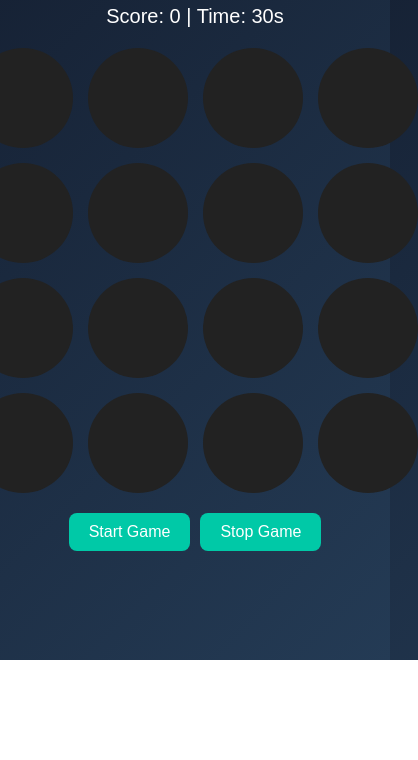
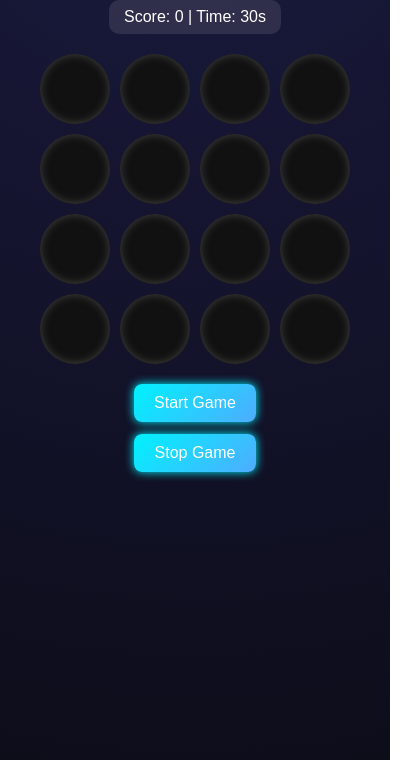
Before and after one commit to wanidanish66/Whack-a-Mole-game, a plain HTML site: page index.html in a window 390 px wide. Shown: the part 184-944 px from the top of the page, 418 px wide, since content can reach past the window. Before the commit the page ends 844 px from the top, so only its background shows below. Drawn offline with Linux system fonts and the light colour scheme.

Commit message:
added some styling

```diff
--- a/index.html
+++ b/index.html
@@ -4,18 +4,21 @@
   <meta charset="UTF-8">
   <meta name="viewport" content="width=device-width, initial-scale=1.0">
   <title>Whack-a-Mole</title>
-    <link rel="stylesheet" href="style.css">
-    <script src="script.js" defer></script>
+  <link rel="stylesheet" href="style.css">
+  <script src="script.js" defer></script>
 </head>
-<body>
+<body style="margin-top: 100px;">
   <h1>Whack-a-Mole 🦫</h1>
-  <div id="scoreboard">Score: <span id="score">0</span> | Time: <span id="time">30</span>s</div>
+  <div id="scoreboard">
+    Score: <span id="score">0</span> | Time: <span id="time">30</span>s
+  </div>
+
   <div class="grid" id="gameGrid"></div>
+
   <div class="controls">
     <button id="startBtn">Start Game</button>
     <button id="stopBtn">Stop Game</button>
   </div>
 
-
 </body>
 </html>
--- a/script.js
+++ b/script.js
@@ -1,5 +1,4 @@
-// script.js
-    const grid = document.getElementById("gameGrid");
+const grid = document.getElementById("gameGrid");
     const scoreEl = document.getElementById("score");
     const timeEl = document.getElementById("time");
     const startBtn = document.getElementById("startBtn");
@@ -50,7 +49,7 @@
         timeEl.textContent = timeLeft;
         if (timeLeft <= 0) {
           stopGame();
-          alert("Game Over! Your score: " + score);
+          alert("⏰ Time’s up! Your score: " + score);
         }
       }, 1000);
 
@@ -63,6 +62,7 @@
       startBtn.disabled = false;
       stopBtn.disabled = true;
       moles.forEach(m => m.classList.remove("up"));
+      alert("🛑 Game Stopped! Your score: " + score);
     }
 
     startBtn.addEventListener("click", startGame);
--- a/style.css
+++ b/style.css
@@ -1,74 +1,125 @@
-/* style.css */
+* {
+      box-sizing: border-box;
+    }
+
     body {
-      font-family: Arial, sans-serif;
-      background: linear-gradient(135deg, #141E30, #243B55);
+      font-family: 'Poppins', sans-serif;
+      background: radial-gradient(circle at top, #1a1a40, #0d0d1a);
       color: #fff;
       display: flex;
       flex-direction: column;
       align-items: center;
-      justify-content: center;
+      justify-content: flex-start;
       min-height: 100vh;
       margin: 0;
+      padding: 20px;
+      text-align: center;
+      overflow-x: hidden;
     }
 
     h1 {
       margin-bottom: 10px;
+      font-size: 2rem;
+      text-shadow: 0 0 10px #ff0099, 0 0 20px #ff0099;
     }
 
     #scoreboard {
-      font-size: 20px;
+      font-size: 18px;
       margin: 10px 0 20px;
+      background: rgba(255, 255, 255, 0.1);
+      padding: 8px 15px;
+      border-radius: 10px;
     }
 
     .grid {
       display: grid;
-      grid-template-columns: repeat(4, 100px);
+      grid-template-columns: repeat(auto-fit, minmax(70px, 1fr));
       grid-gap: 15px;
+      justify-content: center;
+      margin: 0 auto;
+      max-width: 400px; /* keeps grid from stretching too much */
     }
 
     .hole {
-      width: 100px;
-      height: 100px;
-      background: #222;
+      width: 100%;
+      aspect-ratio: 1 / 1; /* perfect circle */
+      background: #111;
       border-radius: 50%;
       position: relative;
       overflow: hidden;
+      box-shadow: inset 0 0 10px #444;
       cursor: pointer;
+      transition: transform 0.2s;
+    }
+
+    .hole:active {
+      transform: scale(0.95);
     }
 
     .mole {
-      width: 80px;
-      height: 80px;
-      background: brown;
+      width: 70%;
+      height: 70%;
+      background: linear-gradient(135deg, #ff5f6d, #ffc371);
       border-radius: 50%;
       position: absolute;
-      bottom: -100px; /* hidden */
+      bottom: -100%;
       left: 50%;
       transform: translateX(-50%);
       transition: bottom 0.2s ease;
+      box-shadow: 0 0 15px #ff5f6d, 0 0 25px #ffc371;
     }
 
     .up {
-      bottom: 0; /* pops up */
+      bottom: 10%;
     }
 
     .controls {
       margin-top: 20px;
       display: flex;
       gap: 10px;
+      flex-wrap: wrap;
+      justify-content: center;
     }
 
     button {
       padding: 10px 20px;
       border: none;
       border-radius: 8px;
-      background: #00C9A7;
+      background: linear-gradient(135deg, #00f2fe, #4facfe);
       color: #fff;
       font-size: 16px;
       cursor: pointer;
       transition: 0.2s;
+      box-shadow: 0 0 10px #00f2fe;
     }
 
     button:hover {
-      background: #00A387;
+      background: linear-gradient(135deg, #4facfe, #00f2fe);
+      box-shadow: 0 0 15px #00f2fe, 0 0 25px #4facfe;
     }
+
+    /* Responsive */
+    @media (max-width: 600px) {
+      h1 {
+        font-size: 1.5rem;
+      }
+
+      #scoreboard {
+        font-size: 16px;
+      }
+
+      .grid {
+        grid-gap: 10px;
+        max-width: 95%;
+      }
+
+      .controls {
+        flex-direction: column;
+        gap: 12px;
+      }
+
+      button {
+        width: 100%;
+        max-width: 220px;
+      }
+    }
```
